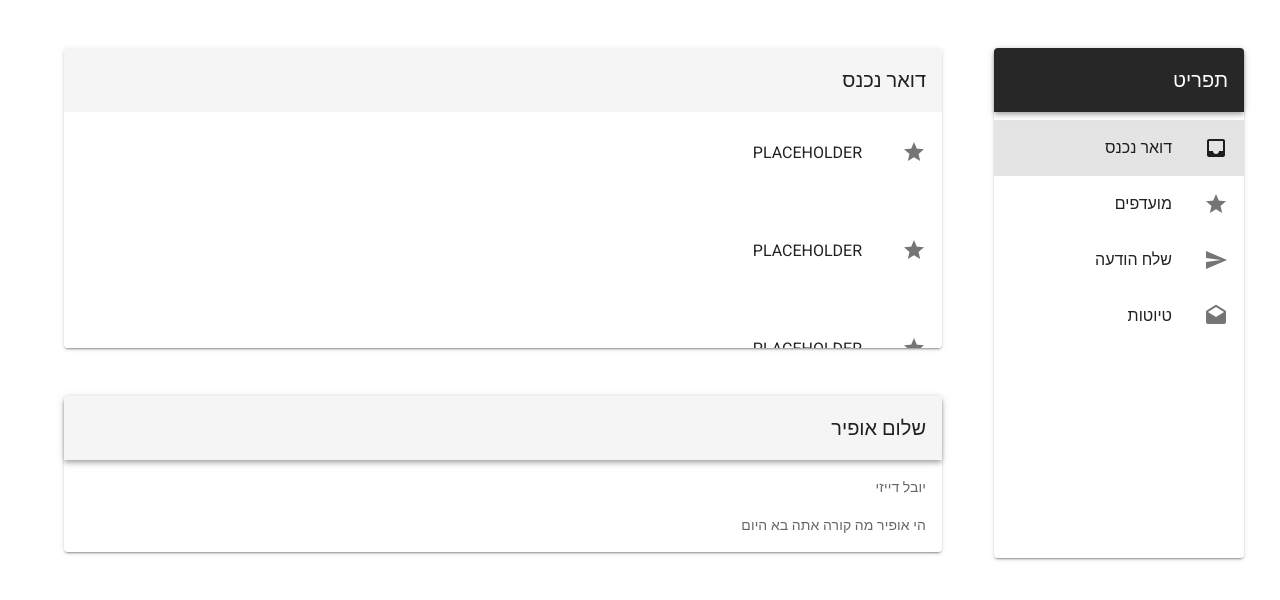
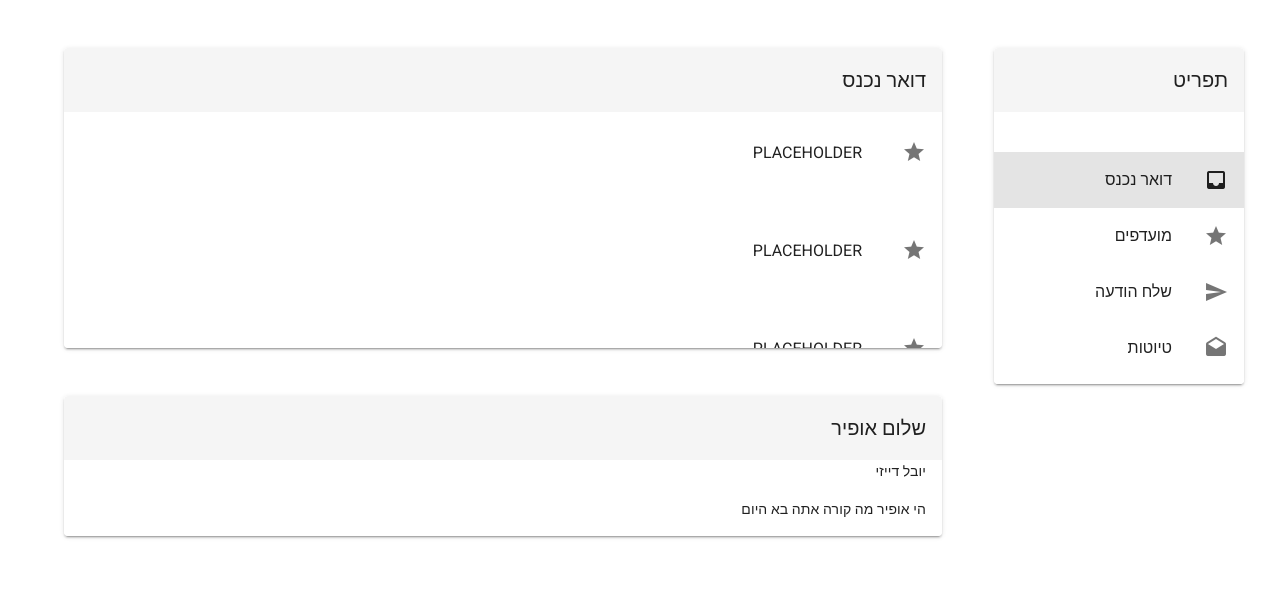
Before and after one commit to SennaTheRedeemer/Gmail, a Vue app: page / in a window 1280 px wide. Shown: the top 600 px of the page. Built offline with nearby package versions, Linux system fonts and the light colour scheme.

Commit message:
Fixed components hyrarchy

```diff
--- a/src/components/DisplayMail.vue
+++ b/src/components/DisplayMail.vue
@@ -1,15 +1,12 @@
 <template>
-    <v-card class="ml-4 mt-12" v-if="mail">
-    <v-app-bar>
-      <v-toolbar-title>{{mail.title}}</v-toolbar-title>
-
-      <v-spacer></v-spacer>
-    </v-app-bar>
+    <v-mailcard class="ml-4 mt-12" :title="mail.title" v-if="mail">
         <v-card-subtitle>{{mail.from}}</v-card-subtitle>
         <v-card-text>{{mail.content}}</v-card-text>
-    </v-card>
+    </v-mailcard>
 </template>
 <script>
+import MailCard from "../components/MailCard.vue"
+
 export default {
     name: 'DisplayMail',
     props: {
@@ -17,6 +14,9 @@ export default {
     },
      data: () => ({
     }),
+    components: {
+        'v-mailcard': MailCard
+    },
 }
 </script>
 <style scoped>
--- a/src/components/DisplayMails.vue
+++ b/src/components/DisplayMails.vue
@@ -1,21 +1,5 @@
 <template>
-    <v-card
-        id="scroll-target"
-        class="ml-4 overflow-hidden">
-      <v-app-bar
-      absolute
-      elevate-on-scroll
-      scroll-target="#mails"
-    >
-      <v-toolbar-title>{{title}}</v-toolbar-title>
-      <v-spacer></v-spacer>
-    </v-app-bar>
-
-    <v-sheet
-      id="mails"
-      class="overflow-y-auto pt-12"
-      max-height="300"
-    >
+    <v-mailcard :title="title" :maxHeight="300" >
       <v-list>
         <v-list-item-group v-model="model">
           <v-list-item
@@ -31,16 +15,20 @@
           </v-list-item>
         </v-list-item-group>
       </v-list>
-    </v-sheet>
-    </v-card>
+    </v-mailcard>
 </template>
 <script>
+import MailCard from "../components/MailCard.vue"
+
 export default {
     name: 'DisplayMails',
     props: {
         items: Array,
         title: String
     },
+    components: {
+        'v-mailcard': MailCard
+    },
      data: () => ({
         model: null,
     }),
--- /dev/null
+++ b/src/components/MailCard.vue
@@ -0,0 +1,31 @@
+<template>
+    <v-card
+    id="scroll-target"
+    class="ml-4 overflow-hidden">
+        <v-app-bar
+        absolute
+        elevate-on-scroll
+        scroll-target="#scrollable"
+        >
+            <v-toolbar-title>{{title}}</v-toolbar-title>
+            <v-spacer></v-spacer>
+        </v-app-bar>
+
+        <v-sheet
+        id="scrollable"
+        class="overflow-y-auto pt-12"
+        :max-height="maxHeight"
+        >
+        <slot></slot>
+        </v-sheet>
+    </v-card>
+</template>
+<script>
+export default {
+    name: 'MailCard',
+    props: {
+        maxHeight: Number,
+        title: String,
+    },
+}
+</script>
--- a/src/components/Menu.vue
+++ b/src/components/Menu.vue
@@ -1,11 +1,5 @@
 <template>
-    <v-card class="ml-4 mt-12" height="510">
-      <v-app-bar
-      dark
-    >
-      <v-toolbar-title>תפריט</v-toolbar-title>
-      <v-spacer></v-spacer>
-    </v-app-bar>
+    <v-mailcard :title="'תפריט'" :maxHeight="500" class="pt-12 mt-12">
       <v-list>
         <v-list-item-group v-model="model">
           <v-list-item
@@ -21,13 +15,18 @@
           </v-list-item>
         </v-list-item-group>
       </v-list>
-    </v-card>
+    </v-mailcard>
 </template>
 <script>
+import MailCard from "../components/MailCard.vue"
+
 export default {
     name: 'Menu',
     props: {
         items: Array
+    },
+    components: {
+        'v-mailcard': MailCard
     },
      data: () => ({
         model: 0,
```
